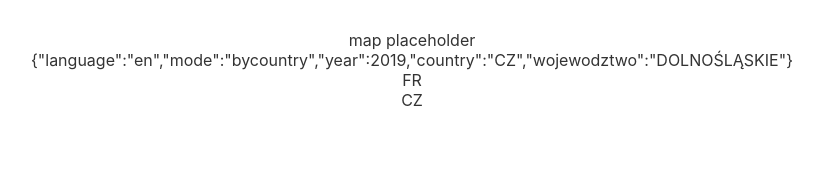
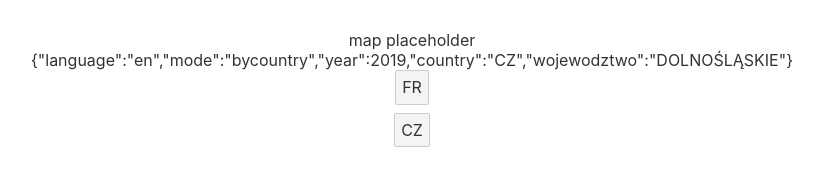
Before and after one commit to ppatrzyk/foreign-tourists, a Svelte app: page / in a window 1280 px wide. Shown: the part 157-342 px from the top of the page, without its empty margins (228-1050 px from the left). Built offline with nearby package versions, Linux system fonts and the light colour scheme.

Commit message:
country update on click

```diff
--- a/src/Country.svelte
+++ b/src/Country.svelte
@@ -4,7 +4,7 @@
 </script>
 
 <main>
-	<div>{country}</div>
+	<button on:click="{app_state.set_country(country)}">{country}</button>
 </main>
 
 <style>
--- a/src/stores.js
+++ b/src/stores.js
@@ -9,7 +9,13 @@ const app_data = writable({
     wojewodztwo: 'DOLNOŚLĄSKIE'
 });
 const app_state = {
-    subscribe: app_data.subscribe
+    subscribe: app_data.subscribe,
+    set_country: (country) => {
+        app_data.update((current_data) => {
+            current_data['country'] = country
+            return current_data
+        })
+    }
     // TODO
     // functions for changing data here
 };
```
